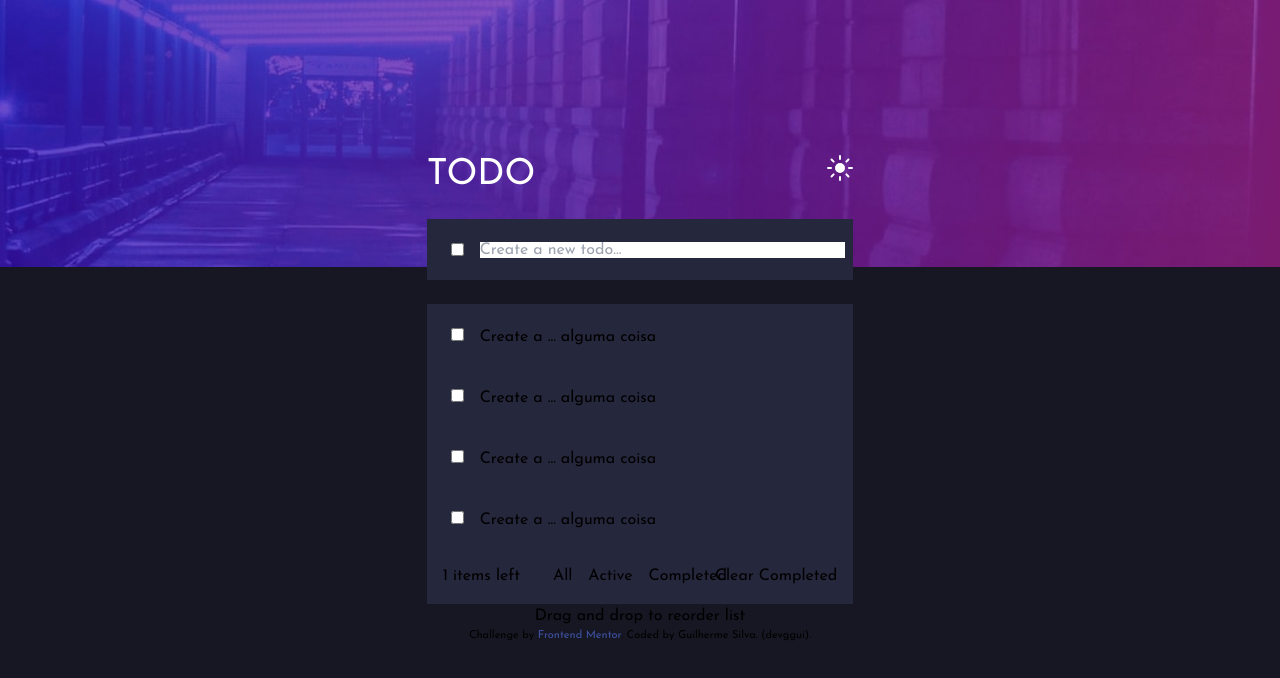
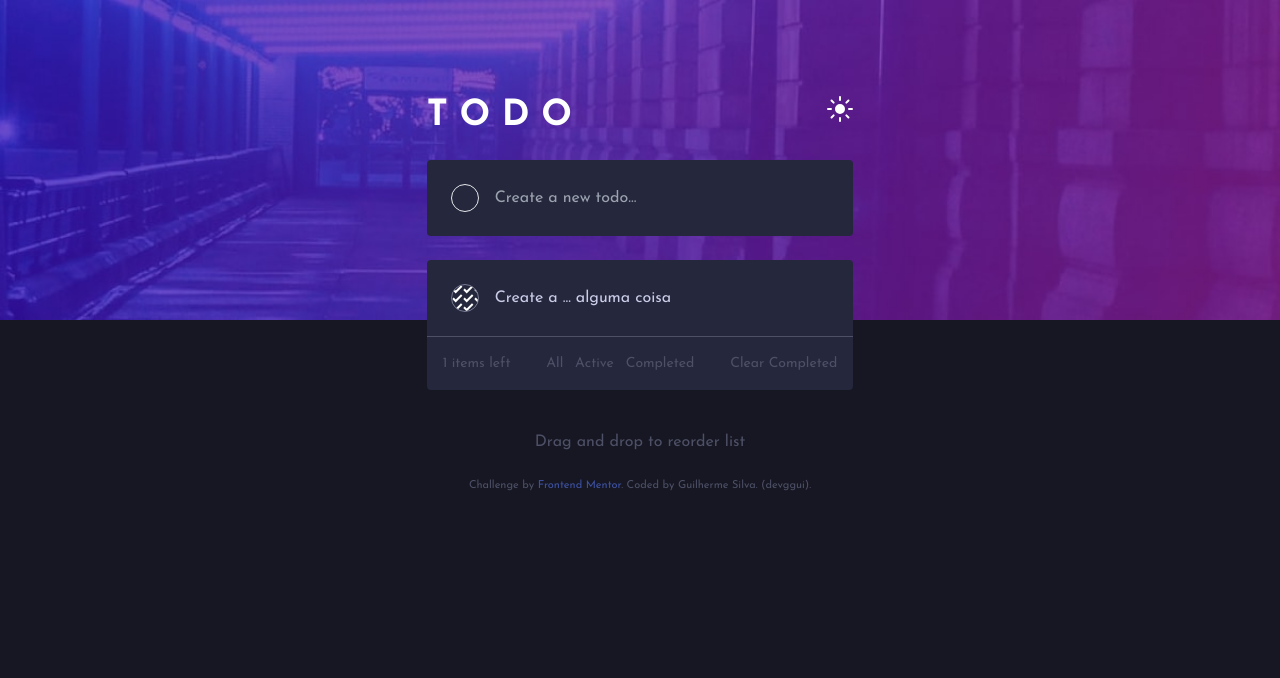
Before and after one commit to devggui/todo-app, a website: page index.html in a window 1280 px wide. Drawn offline with nearby package versions, Linux system fonts and the light colour scheme.

Commit message:
feat: ajust template

```diff
--- a/index.html
+++ b/index.html
@@ -19,31 +19,38 @@
   <title>Frontend Mentor | Todo app</title>
 </head>
 <body>
-  <div class="w-screen h-2/6 bg-[url('./images/bg-desktop-dark.jpg')] bg-cover absolute"></div>
+  <div class="w-screen h-2/5 bg-[url('./images/bg-desktop-dark.jpg')] bg-cover absolute"></div>
   <div class="w-screen h-screen flex flex-col items-center justify-center text-left bg-[var(--dark-Very-Dark-Blue)]">
-    <div class="m-0 top-auto absolute w-1/3">
+    <div class="m-0 top-24 absolute w-1/3 max-w-[600px] min-w-[400px]">
+
       <div class="mb-6">
-        <h1 class="flex flex-row justify-between text-left text-4xl text-white">TODO<a id="mode"><img src="images/icon-sun.svg" alt="Icone em formato de um sol na cor branca"></a></h1>
+        <h1 class="flex flex-row justify-between text-left text-4xl text-white font-bold">T O D O<a id="mode"><img src="images/icon-sun.svg" alt="Icone em formato de um sol na cor branca"></a></h1>
       </div>
-      <div class="flex flex-row items-center justify-center p-2 mb-6 bg-[var(--dark-Very-Dark-Desaturated-Blue)]">
-        <input type="checkbox" name="create" id="checkbox" class="m-4">
-        <input type="text" placeholder="Create a new todo..." class="w-full h-full" id="create">
+      <div class="flex flex-row p-2 mb-6 bg-[var(--dark-Very-Dark-Desaturated-Blue)] rounded-[4px]">
+        <label for="create" class="m-4 w-7 h-7 rounded-full border-[1px]"></label>
+        <input type="text" placeholder="Create a new todo..." class="bg-transparent" id="create">
       </div>
-      <div class="flex flex-col bg-[var(--dark-Very-Dark-Desaturated-Blue)]">
-        <p class="m-2"><input type="checkbox" class="m-4">Create a ... alguma coisa</p>
-        <p class="m-2"><input type="checkbox" class="m-4">Create a ... alguma coisa</p>
-        <p class="m-2"><input type="checkbox" class="m-4">Create a ... alguma coisa</p>
-        <p class="m-2"><input type="checkbox" class="m-4">Create a ... alguma coisa</p>
-        <div class="flex flex-row items-center justify-center relative">
-          <p class="absolute left-0 ml-4">1 items left</p>
-          <p>All</p>
-          <p class="m-4">Active</p>
-          <p>Completed</p>
-          <p class="absolute right-0 mr-4">Clear Completed</p>
+
+      <div class="flex flex-col bg-[var(--dark-Very-Dark-Desaturated-Blue)] rounded-t-[4px] rounded-b-[4px]">
+        <div class="flex flex-row items-center p-2 border-b-[1px] border-[var(--dark-Very-Dark-Grayish-Blue)]">
+          <!-- <input type="checkbox" id="checkbox-icon1"> -->
+          <div for="checkbox-icon1" class="m-4 w-7 h-7 rounded-full border-[1px] border-[var(--dark-Dark-Grayish-Blue)] cursor-pointer hover:bg-gradient-to-r from-[var(--primary-from)] to-[var(--primary-to)] bg-[url('/images/icon-check.svg')]">
+          </div>
+          <p>Create a ... alguma coisa</p>
         </div>
+
+
+        <div class="flex flex-row items-center justify-between pb-4 pt-4">
+          <span class="ml-4 mr-6 hover:text-[var(--dark-Light-Grayish-Blue)]">1 items left</span>
+          <span>All</span>
+          <span class="">Active</span>
+          <span>Completed</span>
+          <span class="mr-4 ml-6 hover:text-[var(--dark-Light-Grayish-Blue)]">Clear Completed</span>
+        </div>
+
       </div>
-      <p class="text-center">Drag and drop to reorder list</p>
-      <div class="text-[11px] text-center">
+      <p class="text-center text-[var(--dark-Very-Dark-Grayish-Blue)] mt-10 mb-6">Drag and drop to reorder list</p>
+      <div class="text-[11px] text-center text-[var(--dark-Very-Dark-Grayish-Blue)]">
         Challenge by <a href="https://www.frontendmentor.io?ref=challenge" target="_blank" class="text-[#3e52a3]">Frontend Mentor</a>.
         Coded by <a href="https://github.com/devggui/todo-app">Guilherme Silva. (devggui)</a>.
       </div>
--- a/styles/root.css
+++ b/styles/root.css
@@ -1,6 +1,8 @@
 :root {
   --primary-Bright-Blue: hsl(220, 98%, 61%);
-  --primary-Check-Background: linear-gradient (hsl(192, 100%, 67%), hsl(280, 87%, 65%));
+  --primary-Check-Background: linear-gradient (to right, hsl(192, 100%, 67%), hsl(280, 87%, 65%));
+  --primary-from: hsl(192, 100%, 67%);
+  --primary-to: hsl(280, 87%, 65%);
 
   --light-Very-Ligh-Gray: hsl(0, 0%, 98%);
   --light-Very-Ligh-Grayish-Blue: hsl(236, 33%, 92%);
@@ -14,5 +16,5 @@
   --dark-Light-Grayish-Blue-hover: hsl(236, 33%, 92%);
   --dark-Dark-Grayish-Blue: hsl(234, 11%, 52%);
   --dark-Very-Dark-Grayish-Blue: hsl(233, 14%, 35%);
-  --dark-Very-Dark-Grayish-Blue: hsl(237, 14%, 26%);
+  --dark-Very-Dark-Grayish-Blue-hover: hsl(237, 14%, 26%);
 }
--- a/styles/style.css
+++ b/styles/style.css
@@ -4,3 +4,16 @@
   text-decoration: none;
   font-family: 'Josefin Sans', sans-serif;
 }
+
+p {
+  color: var(--dark-Light-Grayish-Blue);
+}
+
+span {
+  color: var(--dark-Very-Dark-Grayish-Blue);
+  font-size: 14px;
+}
+
+span:hover {
+  color: var(--dark-Light-Grayish-Blue-hover);
+}
```
